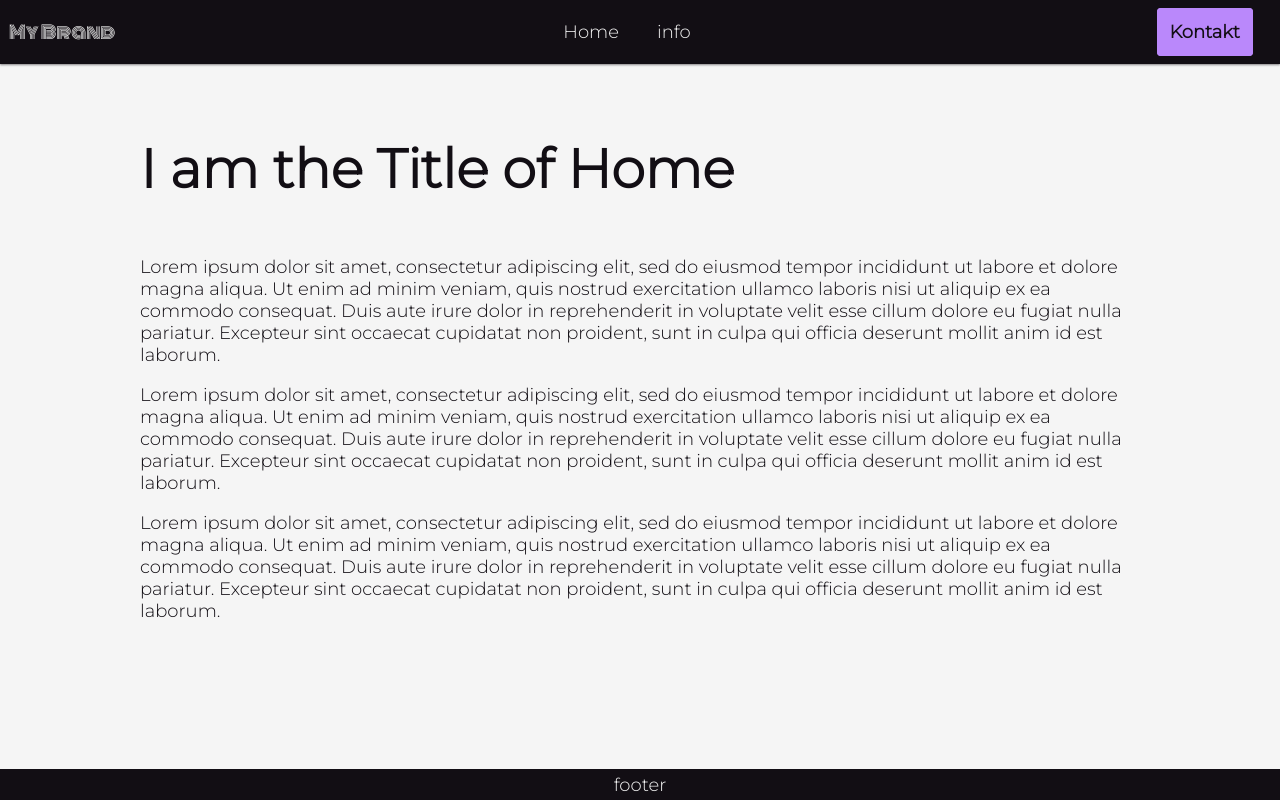
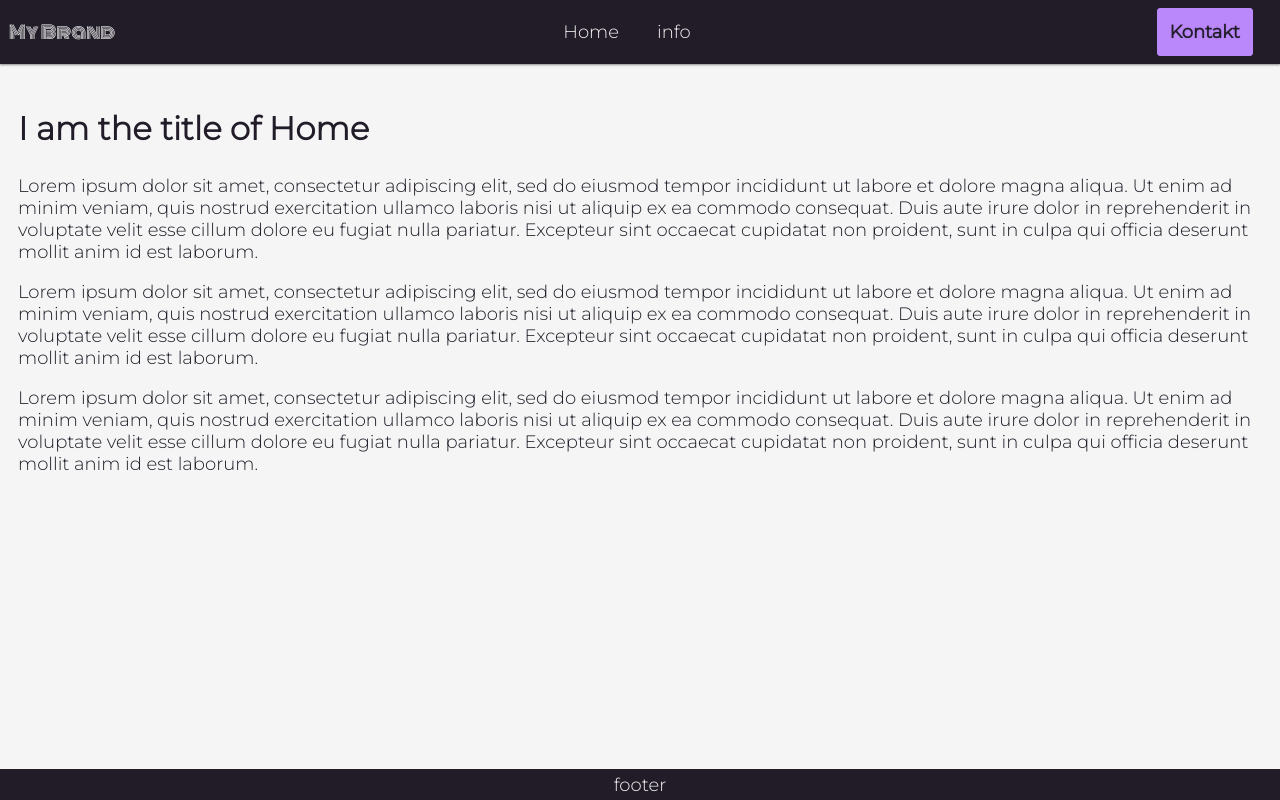
Before and after one commit to Mug3n96/blueprint_webpage, a website with bundled scripts: page public/index.html in a window 1280 px wide. Built offline with nearby package versions, Linux system fonts and the light colour scheme.

Commit message:
some adjustments

```diff
--- a/public/static/styles.css
+++ b/public/static/styles.css
@@ -7,7 +7,7 @@
 
 /* color palette */
 :root {
-  --main-bg-color: 18, 14, 20;
+  --main-bg-color: 33, 28, 40;
   --secondary-bg-color: 186, 136, 251;
   --tertiary-bg-color: 245, 245, 245;
 }
@@ -50,12 +50,18 @@ ul {
 }
 
 .nav-container {
+  display: flex;
+  justify-content: center;
+  align-items: center;
+  width: 100%;
   background-color: rgba(var(--main-bg-color));
   box-shadow: 0 1px 2px rgba(var(--main-bg-color), 0.5);
   z-index: 1000;
 }
 
 .nav-items {
+  max-width: 1300px;
+  width: 100%;
   padding: 1em 0.5em;
   display: flex;
   justify-content: space-between;
@@ -76,6 +82,7 @@ ul {
 .nav-item__with-akzent {
   background-color: rgba(var(--secondary-bg-color));
   color: rgba(var(--main-bg-color));
+  text-shadow: 0px 0px 1px rgba(var(--main-bg-color), 0.5);
   border: 4px solid rgba(var(--secondary-bg-color));
   border-radius: 4px;
   font-weight: bold;
@@ -87,12 +94,12 @@ li {
 }
 
 .nav-item:hover {
-  transition: 300ms;
+  transition: all 600ms cubic-bezier(1, 0.09, 0.1, 0.88) 0ms;
   border-bottom-color: rgba(var(--tertiary-bg-color));
 }
 
 .nav-item__with-akzent:hover {
-  transition: all 600ms ease 0ms;
+  transition: all 600ms cubic-bezier(1, 0.09, 0.1, 0.88) 0ms;
   color: rgba(var(--secondary-bg-color));
   background-color: rgba(var(--main-bg-color));
   border-color: rgba(var(--secondary-bg-color));
@@ -127,7 +134,7 @@ li {
 }
 
 .app-container article {
-  max-width: 1000px;
+  max-width: 1300px;
 }
 
 .akzent-primary {
--- a/public/static/views/Home.js
+++ b/public/static/views/Home.js
@@ -11,7 +11,7 @@ export default class extends AbstractView {
     return `
       <article class="article home">
         <header class="article-header__container">
-          <h1 class="article-header__title">I am the Title of Home</h1>
+          <h2 class="article-header__title">I am the title of Home</h2>
         </header>
         <main>
           <p>
--- a/public/static/views/Info.js
+++ b/public/static/views/Info.js
@@ -11,7 +11,7 @@ export default class extends AbstractView {
     return `
       <article class="article info">
         <header class="article-header__container">
-          <h1 class="article-header__title">I am the title of Info</h1>
+          <h2 class="article-header__title">I am the title of Info</h2>
         </header>
         <main>
           <p>
```
